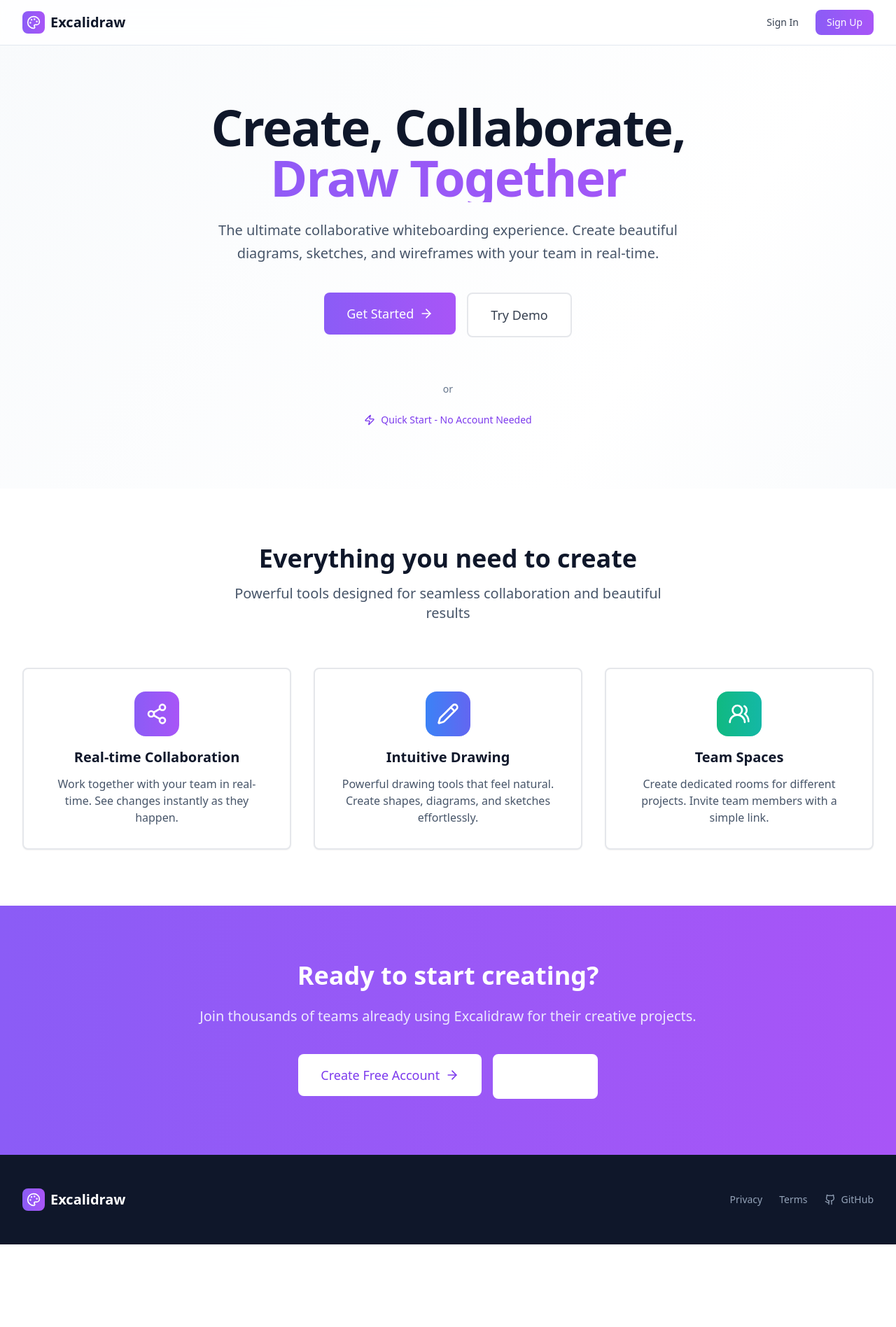
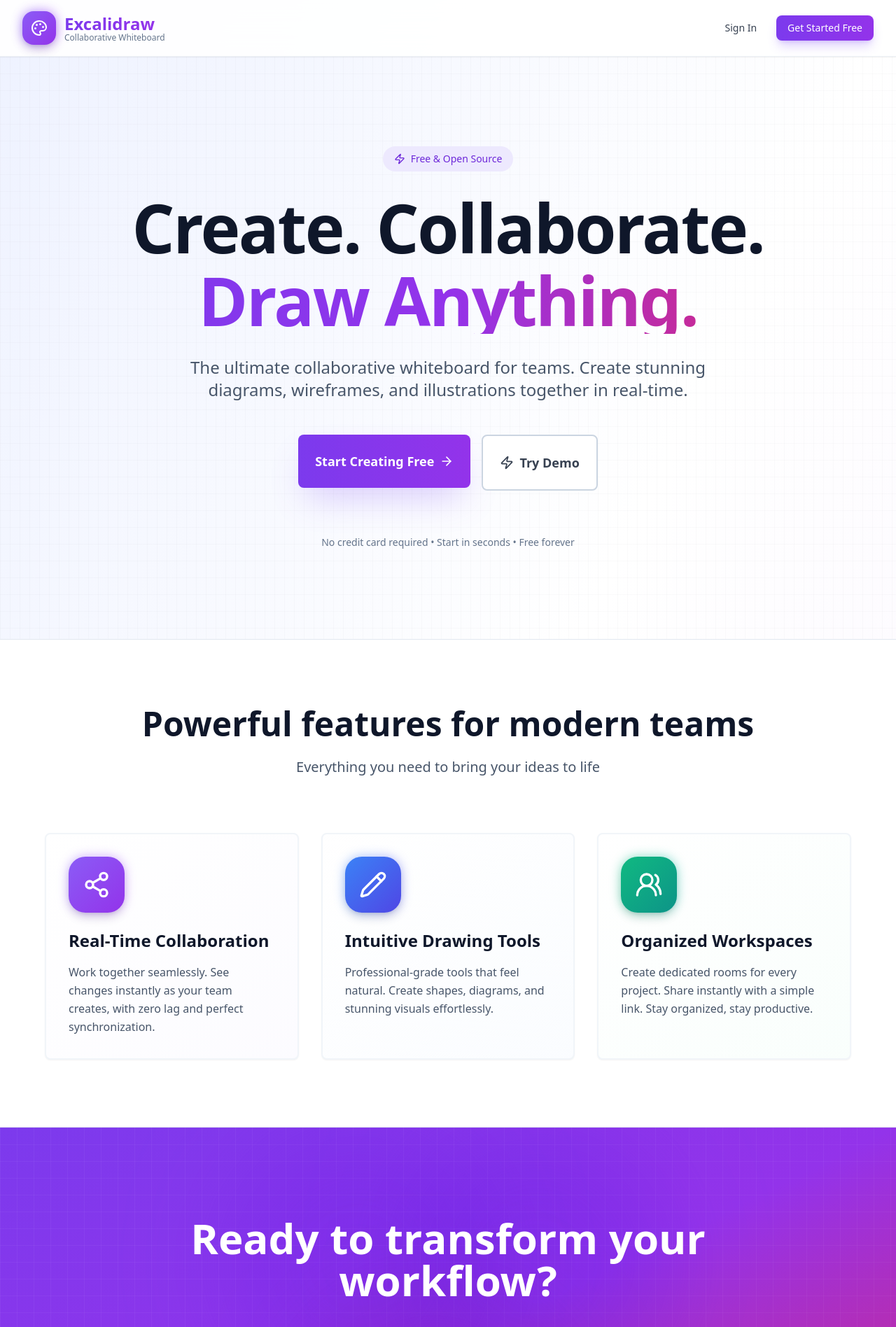
Before and after one commit to arjunkumar811/Excalidraw, a Next.js app in the folder apps/draw/: page / in a window 1280 px wide. Shown: the top 1896 px of the page at 70% size. Before the commit the page ends 1778 px from the top, so only its background shows below. Built offline with nearby package versions, Linux system fonts and the light colour scheme; no server answers.

Commit message:
Start Creating Now

```diff
--- a/apps/draw/app/page.tsx
+++ b/apps/draw/app/page.tsx
@@ -143,111 +143,131 @@ function App() {
   };
 
   return (
-    <div className="min-h-screen bg-gradient-to-br from-slate-50 via-white to-slate-100">
-      {}
-      <nav className="border-b border-slate-200 bg-white/80 backdrop-blur-lg sticky top-0 z-50">
+    <div className="min-h-screen bg-gradient-to-br from-indigo-50 via-white to-purple-50">
+      <nav className="border-b border-slate-200/60 bg-white/90 backdrop-blur-xl sticky top-0 z-50 shadow-sm">
         <div className="container mx-auto px-4 sm:px-6 lg:px-8">
-          <div className="flex justify-between items-center h-16">
-            <div className="flex items-center gap-2">
-              <div className="w-8 h-8 bg-gradient-to-r from-violet-500 to-purple-500 rounded-lg flex items-center justify-center">
-                <Palette className="w-5 h-5 text-white" />
+          <div className="flex justify-between items-center h-20">
+            <div className="flex items-center gap-3">
+              <div className="relative">
+                <div className="absolute inset-0 bg-gradient-to-r from-violet-500 to-purple-500 rounded-2xl blur opacity-75"></div>
+                <div className="relative w-12 h-12 bg-gradient-to-br from-violet-500 to-purple-600 rounded-2xl flex items-center justify-center shadow-lg">
+                  <Palette className="w-6 h-6 text-white" />
                 </div>
-              <span className="text-xl font-bold text-slate-900">
+              </div>
+              <div>
+                <span className="text-2xl font-extrabold bg-gradient-to-r from-violet-600 to-purple-600 bg-clip-text text-transparent">
                   Excalidraw
                 </span>
+                <p className="text-xs text-slate-500 -mt-1">Collaborative Whiteboard</p>
+              </div>
             </div>
 
-            <div className="flex items-center gap-4">
+            <div className="flex items-center gap-3">
               {isClient ? (
                 user ? (
                   <div className="flex items-center gap-4">
-                    <span className="text-sm text-slate-600">
-                      Welcome, {user.name}!
+                    <div className="hidden sm:flex items-center gap-3 px-4 py-2 bg-gradient-to-r from-violet-50 to-purple-50 rounded-full">
+                      <div className="w-8 h-8 bg-gradient-to-r from-violet-500 to-purple-500 rounded-full flex items-center justify-center text-white font-semibold text-sm">
+                        {user.name[0].toUpperCase()}
+                      </div>
+                      <span className="text-sm font-medium text-slate-700">
+                        {user.name}
                       </span>
+                    </div>
                     <Button
                       variant="outline"
                       onClick={() => {
                         localStorage.clear();
                         setUser(null);
                       }}
+                      className="border-slate-300 hover:bg-slate-50"
                     >
                       Sign Out
                     </Button>
                   </div>
                 ) : (
-                  <div className="flex items-center gap-2">
+                  <div className="flex items-center gap-3">
                     <Link href="/signin">
-                      <Button variant="ghost">Sign In</Button>
+                      <Button variant="ghost" className="font-medium">Sign In</Button>
                     </Link>
                     <Link href="/signup">
-                      <Button className="bg-gradient-to-r from-violet-500 to-purple-500 hover:from-violet-600 hover:to-purple-600">
-                        Sign Up
+                      <Button className="bg-gradient-to-r from-violet-600 to-purple-600 hover:from-violet-700 hover:to-purple-700 shadow-lg shadow-violet-500/30 font-medium">
+                        Get Started Free
                       </Button>
                     </Link>
                   </div>
                 )
               ) : (
-                <div className="w-32 h-8 bg-slate-200 animate-pulse rounded"></div>
+                <div className="w-40 h-10 bg-slate-200 animate-pulse rounded-lg"></div>
               )}
             </div>
           </div>
         </div>
       </nav>
 
-      {}
-      <section className="relative overflow-hidden py-20">
-        <div className="container mx-auto px-4 sm:px-6 lg:px-8">
-          <div className="text-center max-w-4xl mx-auto">
-            <h1 className="text-5xl md:text-7xl font-bold tracking-tight text-slate-900 mb-6">
-              Create, Collaborate,
-              <span className="bg-gradient-to-r from-violet-500 to-purple-500 bg-clip-text text-transparent block">
-                Draw Together
+      <section className="relative overflow-hidden py-24 sm:py-32">
+        <div className="absolute inset-0 bg-[linear-gradient(to_right,#8080800a_1px,transparent_1px),linear-gradient(to_bottom,#8080800a_1px,transparent_1px)] bg-[size:14px_24px]"></div>
+        <div className="absolute left-0 right-0 top-0 -z-10 m-auto h-[310px] w-[310px] rounded-full bg-violet-400 opacity-20 blur-[100px]"></div>
+
+        <div className="container relative mx-auto px-4 sm:px-6 lg:px-8">
+          <div className="text-center max-w-5xl mx-auto">
+            <div className="inline-flex items-center gap-2 px-4 py-2 bg-violet-100 text-violet-700 rounded-full text-sm font-medium mb-8">
+              <Zap className="w-4 h-4" />
+              Free & Open Source
+            </div>
+
+            <h1 className="text-6xl sm:text-7xl md:text-8xl font-black tracking-tight mb-8">
+              <span className="text-slate-900">Create.</span>
+              <span className="text-slate-900"> Collaborate.</span>
+              <span className="block mt-2 bg-gradient-to-r from-violet-600 via-purple-600 to-pink-600 bg-clip-text text-transparent">
+                Draw Anything.
               </span>
             </h1>
-            <p className="text-xl text-slate-600 mb-10 max-w-2xl mx-auto leading-relaxed">
-              The ultimate collaborative whiteboarding experience. Create
-              beautiful diagrams, sketches, and wireframes with your team in
-              real-time.
+
+            <p className="text-xl sm:text-2xl text-slate-600 mb-12 max-w-3xl mx-auto leading-relaxed font-light">
+              The ultimate collaborative whiteboard for teams. Create stunning diagrams,
+              wireframes, and illustrations together in real-time.
             </p>
 
-            {}
             <div className="flex flex-col sm:flex-row gap-4 justify-center items-center mb-16">
               {isClient ? (
                 user ? (
-                  <div className="flex flex-col sm:flex-row gap-4 w-full max-w-md">
+                  <div className="w-full max-w-2xl">
+                    <div className="flex flex-col sm:flex-row gap-3 p-2 bg-white rounded-2xl shadow-2xl shadow-violet-500/10 border border-slate-200">
                       <div className="flex-1">
                         <input
                           type="text"
-                        placeholder="Enter room name..."
+                          placeholder="Name your workspace..."
                           value={roomName}
                           onChange={(e) => setRoomName(e.target.value)}
-                        className="w-full px-4 py-3 border border-slate-300 rounded-xl focus:ring-2 focus:ring-violet-500 focus:border-transparent"
+                          className="w-full px-6 py-4 border-0 rounded-xl focus:ring-2 focus:ring-violet-500 text-slate-900 placeholder:text-slate-400 text-lg"
                           onKeyPress={(e) => e.key === "Enter" && createRoom()}
                         />
                       </div>
                       <Button
                         onClick={createRoom}
                         disabled={!roomName.trim() || isCreating}
-                      className="bg-gradient-to-r from-violet-500 to-purple-500 hover:from-violet-600 hover:to-purple-600 px-6 py-3 h-auto"
+                        className="bg-gradient-to-r from-violet-600 to-purple-600 hover:from-violet-700 hover:to-purple-700 px-8 py-4 h-auto text-lg font-semibold shadow-lg shadow-violet-500/30"
                       >
                         {isCreating ? (
-                        <div className="w-5 h-5 border-2 border-white border-t-transparent rounded-full animate-spin" />
+                          <div className="w-6 h-6 border-3 border-white border-t-transparent rounded-full animate-spin" />
                         ) : (
                           <>
                             <Plus className="w-5 h-5 mr-2" />
-                          Create Room
+                            Create Workspace
                           </>
                         )}
                       </Button>
                     </div>
+                  </div>
                 ) : (
                   <div className="flex flex-col sm:flex-row gap-4">
-                    <Link href="/signin">
+                    <Link href="/signup">
                       <Button
                         size="lg"
-                        className="bg-gradient-to-r from-violet-500 to-purple-500 hover:from-violet-600 hover:to-purple-600 px-8 py-4 h-auto text-lg"
+                        className="bg-gradient-to-r from-violet-600 to-purple-600 hover:from-violet-700 hover:to-purple-700 px-10 py-6 h-auto text-lg font-semibold shadow-2xl shadow-violet-500/30 rounded-2xl"
                       >
-                        Get Started
+                        Start Creating Free
                         <ArrowRight className="ml-2 w-5 h-5" />
                       </Button>
                     </Link>
@@ -255,159 +275,192 @@ function App() {
                       variant="outline"
                       size="lg"
                       onClick={joinRandomRoom}
-                      className="px-8 py-4 h-auto text-lg border-2"
+                      disabled={isCreating}
+                      className="px-10 py-6 h-auto text-lg border-2 border-slate-300 hover:border-violet-500 hover:bg-violet-50 font-semibold rounded-2xl"
                     >
+                      {isCreating ? (
+                        <div className="w-5 h-5 border-2 border-violet-600 border-t-transparent rounded-full animate-spin" />
+                      ) : (
+                        <>
+                          <Zap className="w-5 h-5 mr-2" />
                           Try Demo
+                        </>
+                      )}
                     </Button>
                   </div>
                 )
               ) : (
-                <div className="flex justify-center">
-                  <div className="w-64 h-12 bg-slate-200 animate-pulse rounded-xl"></div>
+                <div className="flex justify-center gap-4">
+                  <div className="w-48 h-14 bg-slate-200 animate-pulse rounded-2xl"></div>
+                  <div className="w-48 h-14 bg-slate-200 animate-pulse rounded-2xl"></div>
                 </div>
               )}
             </div>
 
-            {!user && (
-              <div className="text-center">
-                <p className="text-sm text-slate-500 mb-4">or</p>
-                <Button
-                  variant="ghost"
-                  onClick={joinRandomRoom}
-                  className="text-violet-600 hover:text-violet-700 hover:bg-violet-50"
-                >
-                  <Zap className="w-4 h-4 mr-2" />
-                  Quick Start - No Account Needed
-                </Button>
-              </div>
+            {!user && isClient && (
+              <p className="text-sm text-slate-500">
+                No credit card required • Start in seconds • Free forever
+              </p>
             )}
           </div>
         </div>
       </section>
 
-      {}
-      <section className="py-20 bg-white">
+      <section className="py-24 bg-white border-y border-slate-200">
         <div className="container mx-auto px-4 sm:px-6 lg:px-8">
-          <div className="text-center mb-16">
-            <h2 className="text-3xl md:text-4xl font-bold text-slate-900 mb-4">
-              Everything you need to create
+          <div className="text-center mb-20">
+            <h2 className="text-4xl md:text-5xl font-bold text-slate-900 mb-6">
+              Powerful features for modern teams
             </h2>
             <p className="text-xl text-slate-600 max-w-2xl mx-auto">
-              Powerful tools designed for seamless collaboration and beautiful
-              results
+              Everything you need to bring your ideas to life
             </p>
           </div>
 
-          <div className="grid grid-cols-1 md:grid-cols-3 gap-8">
-            <Card className="p-8 border-2 hover:border-violet-200 hover:shadow-lg transition-all duration-300 group">
-              <div className="text-center">
-                <div className="w-16 h-16 bg-gradient-to-r from-violet-500 to-purple-500 rounded-2xl flex items-center justify-center mx-auto mb-4 group-hover:scale-110 transition-transform">
-                  <Share2 className="w-8 h-8 text-white" />
+          <div className="grid grid-cols-1 md:grid-cols-3 gap-8 max-w-6xl mx-auto">
+            <Card className="p-8 border-2 border-slate-100 hover:border-violet-200 hover:shadow-2xl hover:shadow-violet-500/10 transition-all duration-500 group bg-gradient-to-br from-white to-violet-50/30">
+              <div className="mb-6">
+                <div className="relative inline-block">
+                  <div className="absolute inset-0 bg-gradient-to-r from-violet-500 to-purple-500 rounded-3xl blur opacity-50 group-hover:opacity-100 transition-opacity"></div>
+                  <div className="relative w-20 h-20 bg-gradient-to-br from-violet-500 to-purple-600 rounded-3xl flex items-center justify-center shadow-lg group-hover:scale-110 transition-transform">
+                    <Share2 className="w-10 h-10 text-white" />
                   </div>
-                <h3 className="text-xl font-semibold text-slate-900 mb-3">
-                  Real-time Collaboration
+                </div>
+              </div>
+              <h3 className="text-2xl font-bold text-slate-900 mb-4">
+                Real-Time Collaboration
               </h3>
-                <p className="text-slate-600">
-                  Work together with your team in real-time. See changes
-                  instantly as they happen.
+              <p className="text-slate-600 leading-relaxed">
+                Work together seamlessly. See changes instantly as your team creates, with zero lag and perfect synchronization.
               </p>
-              </div>
             </Card>
 
-            <Card className="p-8 border-2 hover:border-violet-200 hover:shadow-lg transition-all duration-300 group">
-              <div className="text-center">
-                <div className="w-16 h-16 bg-gradient-to-r from-blue-500 to-indigo-500 rounded-2xl flex items-center justify-center mx-auto mb-4 group-hover:scale-110 transition-transform">
-                  <Pencil className="w-8 h-8 text-white" />
+            <Card className="p-8 border-2 border-slate-100 hover:border-blue-200 hover:shadow-2xl hover:shadow-blue-500/10 transition-all duration-500 group bg-gradient-to-br from-white to-blue-50/30">
+              <div className="mb-6">
+                <div className="relative inline-block">
+                  <div className="absolute inset-0 bg-gradient-to-r from-blue-500 to-indigo-500 rounded-3xl blur opacity-50 group-hover:opacity-100 transition-opacity"></div>
+                  <div className="relative w-20 h-20 bg-gradient-to-br from-blue-500 to-indigo-600 rounded-3xl flex items-center justify-center shadow-lg group-hover:scale-110 transition-transform">
+                    <Pencil className="w-10 h-10 text-white" />
                   </div>
-                <h3 className="text-xl font-semibold text-slate-900 mb-3">
-                  Intuitive Drawing
+                </div>
+              </div>
+              <h3 className="text-2xl font-bold text-slate-900 mb-4">
+                Intuitive Drawing Tools
               </h3>
-                <p className="text-slate-600">
-                  Powerful drawing tools that feel natural. Create shapes,
-                  diagrams, and sketches effortlessly.
+              <p className="text-slate-600 leading-relaxed">
+                Professional-grade tools that feel natural. Create shapes, diagrams, and stunning visuals effortlessly.
               </p>
-              </div>
             </Card>
 
-            <Card className="p-8 border-2 hover:border-violet-200 hover:shadow-lg transition-all duration-300 group">
-              <div className="text-center">
-                <div className="w-16 h-16 bg-gradient-to-r from-emerald-500 to-teal-500 rounded-2xl flex items-center justify-center mx-auto mb-4 group-hover:scale-110 transition-transform">
-                  <Users2 className="w-8 h-8 text-white" />
+            <Card className="p-8 border-2 border-slate-100 hover:border-emerald-200 hover:shadow-2xl hover:shadow-emerald-500/10 transition-all duration-500 group bg-gradient-to-br from-white to-emerald-50/30">
+              <div className="mb-6">
+                <div className="relative inline-block">
+                  <div className="absolute inset-0 bg-gradient-to-r from-emerald-500 to-teal-500 rounded-3xl blur opacity-50 group-hover:opacity-100 transition-opacity"></div>
+                  <div className="relative w-20 h-20 bg-gradient-to-br from-emerald-500 to-teal-600 rounded-3xl flex items-center justify-center shadow-lg group-hover:scale-110 transition-transform">
+                    <Users2 className="w-10 h-10 text-white" />
                   </div>
-                <h3 className="text-xl font-semibold text-slate-900 mb-3">
-                  Team Spaces
+                </div>
+              </div>
+              <h3 className="text-2xl font-bold text-slate-900 mb-4">
+                Organized Workspaces
               </h3>
-                <p className="text-slate-600">
-                  Create dedicated rooms for different projects. Invite team
-                  members with a simple link.
+              <p className="text-slate-600 leading-relaxed">
+                Create dedicated rooms for every project. Share instantly with a simple link. Stay organized, stay productive.
               </p>
-              </div>
             </Card>
           </div>
         </div>
       </section>
 
-      {}
-      <section className="py-20 bg-gradient-to-r from-violet-500 to-purple-500">
-        <div className="container mx-auto px-4 sm:px-6 lg:px-8">
-          <div className="text-center max-w-3xl mx-auto">
-            <h2 className="text-3xl md:text-4xl font-bold text-white mb-6">
-              Ready to start creating?
+      <section className="relative py-32 bg-gradient-to-br from-violet-600 via-purple-600 to-pink-600 overflow-hidden">
+        <div className="absolute inset-0 bg-[linear-gradient(to_right,#ffffff0a_1px,transparent_1px),linear-gradient(to_bottom,#ffffff0a_1px,transparent_1px)] bg-[size:24px_24px]"></div>
+        <div className="absolute top-0 left-1/4 w-96 h-96 bg-purple-500 rounded-full mix-blend-multiply filter blur-3xl opacity-20 animate-blob"></div>
+        <div className="absolute top-0 right-1/4 w-96 h-96 bg-violet-500 rounded-full mix-blend-multiply filter blur-3xl opacity-20 animate-blob animation-delay-2000"></div>
+        <div className="absolute bottom-0 left-1/3 w-96 h-96 bg-pink-500 rounded-full mix-blend-multiply filter blur-3xl opacity-20 animate-blob animation-delay-4000"></div>
+
+        <div className="container relative mx-auto px-4 sm:px-6 lg:px-8">
+          <div className="text-center max-w-4xl mx-auto">
+            <h2 className="text-4xl md:text-6xl font-black text-white mb-8">
+              Ready to transform your workflow?
             </h2>
-            <p className="text-xl text-violet-100 mb-10">
-              Join thousands of teams already using Excalidraw for their
-              creative projects.
+            <p className="text-xl md:text-2xl text-violet-100 mb-12 font-light">
+              Join thousands of teams creating amazing things with Excalidraw every day.
             </p>
-            <div className="flex flex-col sm:flex-row gap-4 justify-center">
+            <div className="flex flex-col sm:flex-row gap-5 justify-center">
               <Link href="/signup">
                 <Button
                   size="lg"
-                  variant="secondary"
-                  className="bg-white text-violet-600 hover:bg-gray-50 px-8 py-4 h-auto text-lg"
+                  className="bg-white !text-slate-900 hover:bg-gray-50 hover:scale-105 px-12 py-7 h-auto text-lg font-bold shadow-2xl transition-all duration-300 rounded-2xl"
+                  style={{ color: '#0f172a' }}
                 >
-                  Create Free Account
-                  <ArrowRight className="ml-2 w-5 h-5" />
+                  Start Creating Now
+                  <ArrowRight className="ml-2 w-6 h-6" />
                 </Button>
               </Link>
               <Button
-                variant="outline"
                 size="lg"
                 onClick={joinRandomRoom}
-                className="border-2 border-white text-white hover:bg-white hover:text-violet-600 px-8 py-4 h-auto text-lg"
+                disabled={isCreating}
+                className="border-3 border-white text-white bg-transparent hover:bg-white/20 backdrop-blur-sm px-12 py-7 h-auto text-lg font-bold rounded-2xl transition-all duration-300"
               >
-                Try Demo
+                {isCreating ? (
+                  <div className="w-6 h-6 border-3 border-white border-t-transparent rounded-full animate-spin" />
+                ) : (
+                  <>
+                    <Zap className="w-6 h-6 mr-2" />
+                    Try Demo Now
+                  </>
+                )}
               </Button>
             </div>
+            <p className="mt-8 text-violet-200 text-sm">
+              ✨ No installation required • Works in your browser • Free forever
+            </p>
           </div>
         </div>
       </section>
 
-      {}
-      <footer className="bg-slate-900 text-white py-12">
+      <footer className="bg-slate-950 text-white py-16">
         <div className="container mx-auto px-4 sm:px-6 lg:px-8">
-          <div className="flex flex-col md:flex-row justify-between items-center">
-            <div className="flex items-center gap-2 mb-4 md:mb-0">
-              <div className="w-8 h-8 bg-gradient-to-r from-violet-500 to-purple-500 rounded-lg flex items-center justify-center">
-                <Palette className="w-5 h-5 text-white" />
+          <div className="flex flex-col md:flex-row justify-between items-center gap-8">
+            <div className="flex flex-col items-center md:items-start gap-4">
+              <div className="flex items-center gap-3">
+                <div className="relative">
+                  <div className="absolute inset-0 bg-gradient-to-r from-violet-500 to-purple-500 rounded-2xl blur opacity-75"></div>
+                  <div className="relative w-12 h-12 bg-gradient-to-br from-violet-500 to-purple-600 rounded-2xl flex items-center justify-center">
+                    <Palette className="w-6 h-6 text-white" />
                   </div>
-              <span className="text-xl font-bold">Excalidraw</span>
+                </div>
+                <span className="text-2xl font-bold">Excalidraw</span>
+              </div>
+              <p className="text-slate-400 text-sm max-w-xs text-center md:text-left">
+                The collaborative whiteboard that empowers teams to create together.
+              </p>
             </div>
 
+            <div className="flex flex-col sm:flex-row items-center gap-8">
               <div className="flex items-center gap-6 text-sm text-slate-400">
-              <a href="#" className="hover:text-white transition-colors">
+                <a href="#" className="hover:text-white transition-colors font-medium">
                   Privacy
                 </a>
-              <a href="#" className="hover:text-white transition-colors">
+                <a href="#" className="hover:text-white transition-colors font-medium">
                   Terms
                 </a>
+                <a href="#" className="hover:text-white transition-colors font-medium">
+                  About
+                </a>
+              </div>
               <a
                 href="#"
-                className="hover:text-white transition-colors flex items-center gap-2"
+                className="flex items-center gap-2 px-6 py-3 bg-slate-900 hover:bg-slate-800 rounded-xl transition-colors"
               >
-                <Github className="w-4 h-4" />
-                GitHub
+                <Github className="w-5 h-5" />
+                <span className="font-medium">View on GitHub</span>
               </a>
             </div>
+          </div>
+          <div className="mt-12 pt-8 border-t border-slate-800 text-center text-slate-500 text-sm">
+            © 2025 Excalidraw. Built with ❤️ for creative teams everywhere.
           </div>
         </div>
       </footer>
```
Lines whose indentation alone changed are shown as unchanged.
